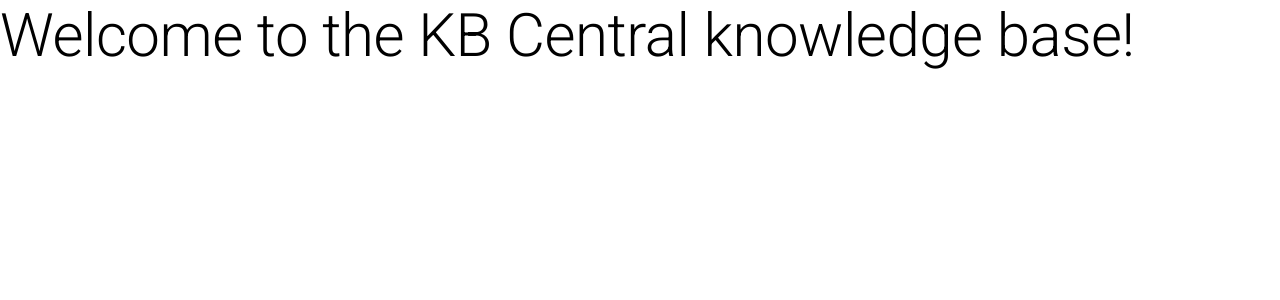
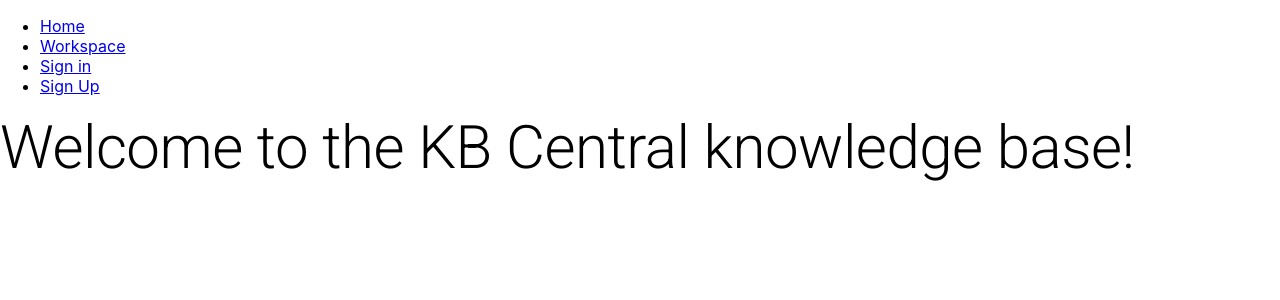
Before and after one commit to GevaOr/kb-central-client, a React (Create React App) app: page / in a window 1280 px wide. Shown: the top 300 px of the page. Built offline with nearby package versions, Linux system fonts and the light colour scheme; no server answers.

Commit message:
two routers

```diff
--- a/src/components/App.tsx
+++ b/src/components/App.tsx
@@ -3,38 +3,24 @@
   BrowserRouter as Router,
   Route,
   Switch,
-  // useRouteMatch,
-  // useParams
 } from 'react-router-dom';
 import { AuthProvider } from '../authProvider';
-import Home from './Home';
-import Logout from './Logout';
+import HomePage from './HomePage';
+import PageNotFound from './PageNotFound';
+import Workspace from './Workspace';
+// import Logout from './Logout';
 // import LandingNavBar from './LandingNavBar';
-import PageNotFound from './PageNotFound';
-import PassReset from './PassReset';
-import SignIn from './SignIn';
-import SignUp from './SignUp';
-import Workspace from './Workspace';
+// import PassReset from './PassReset';
+// import SignIn from './SignIn';
+// import SignUp from './SignUp';
 // import { useAuth } from '../authProvider';
 
 const App: FC = () => {
-  // const { user, loading, logout } = useAuth();
-  // if (loading) return (
-  //   <p>LOADING</p>
-  // );
-  // if (!user) return (
-  //   <p>No user</p>
-  // );
   return (
     <AuthProvider>
       <Router>
-        {/* <LandingNavBar /> */}
         <Switch>
-          <Route exact path="/signin" component={SignIn} />
-          <Route exact path="/signup" component={SignUp} />
-          <Route exact path="/passreset" component={PassReset} />
-          <Route exact path="/logout" component={Logout} />
-          <Route exact path="/" component={Home} />
+          <Route exact path="/" component={HomePage} />
           <Route path="/workspace" component={Workspace} />
           <Route path="*" component={PageNotFound} />
         </Switch>
--- a/src/components/Home.tsx
+++ /dev/null
@@ -1,29 +0,0 @@
-import { Typography } from '@material-ui/core';
-import { FC, useState } from 'react'
-import { useAuth } from '../authProvider';
-
-const Home: FC = () => {
-    const { user } = useAuth();
-    const [productName] = useState('KB Central')
-
-    return (
-        <div>
-            {user ?
-                // User message:
-                <div>
-                    <Typography variant="h2">
-                        Welcome, {user.displayName}!
-                    </Typography>
-                </div>
-                // Default message:
-                : <div>
-                    <Typography variant="h2">
-                        Welcome to the {productName} knowledge base!
-                    </Typography>
-                </div>
-            }
-        </div>
-    )
-}
-
-export default Home;
--- /dev/null
+++ b/src/components/HomePage.tsx
@@ -0,0 +1,33 @@
+// import { Typography } from '@material-ui/core';
+// import { useAuth } from '../authProvider';
+import { FC } from 'react'
+import {
+    BrowserRouter as Router,
+    Route,
+    Switch,
+} from 'react-router-dom';
+import Logout from './Logout';
+import LandingNavBar from './LandingNavBar';
+import PassReset from './PassReset';
+import SignIn from './SignIn';
+import SignUp from './SignUp';
+import HomeWelcome from './HomeWelcome';
+
+const HomePage: FC = () => {
+    return (
+        <div>
+            <Router>
+                <LandingNavBar />
+                <Switch>
+                    <Route exact path="/" component={HomeWelcome} />
+                    <Route exact path="/signin" component={SignIn} />
+                    <Route exact path="/signup" component={SignUp} />
+                    <Route exact path="/passreset" component={PassReset} />
+                    <Route exact path="/logout" component={Logout} />
+                </Switch>
+            </Router >
+        </div>
+    )
+}
+
+export default HomePage;
--- /dev/null
+++ b/src/components/HomeWelcome.tsx
@@ -0,0 +1,22 @@
+import { Typography } from '@material-ui/core';
+import { FC, useState } from 'react'
+import { useAuth } from '../authProvider';
+
+const HomeWelcome: FC = () => {
+    const { user } = useAuth();
+    const [productName] = useState('KB Central')
+
+    return (
+        <div>
+            <Typography variant="h2">
+                {user ?
+                    `Welcome, ${user.displayName}!`
+                    :
+                    `Welcome to the ${productName} knowledge base!`
+                }
+            </Typography>
+        </div>
+    )
+}
+
+export default HomeWelcome
--- a/src/components/LandingNavBar.tsx
+++ b/src/components/LandingNavBar.tsx
@@ -15,7 +15,7 @@
                     <Link to="/">Home</Link>
                 </li>
                 <li>
-                    <Link to="/workspace">Workspace</Link>
+                    <a href="/workspace">Workspace</a>
                 </li>
                 {user
                     ? <div>
--- a/src/components/SignIn.tsx
+++ b/src/components/SignIn.tsx
@@ -66,7 +66,7 @@
         await fireLogin(data.email, data.password)
             .then(() => {
                 setErrMsg("")
-                history.push('/workspace')
+                history.push('/workspace');
             })
             .catch(() => {
                 setErrMsg("Wrong Email/Password.")
```
Also changed, not shown: src/components/Landing.tsx (deleted, +0 -45 lines).
